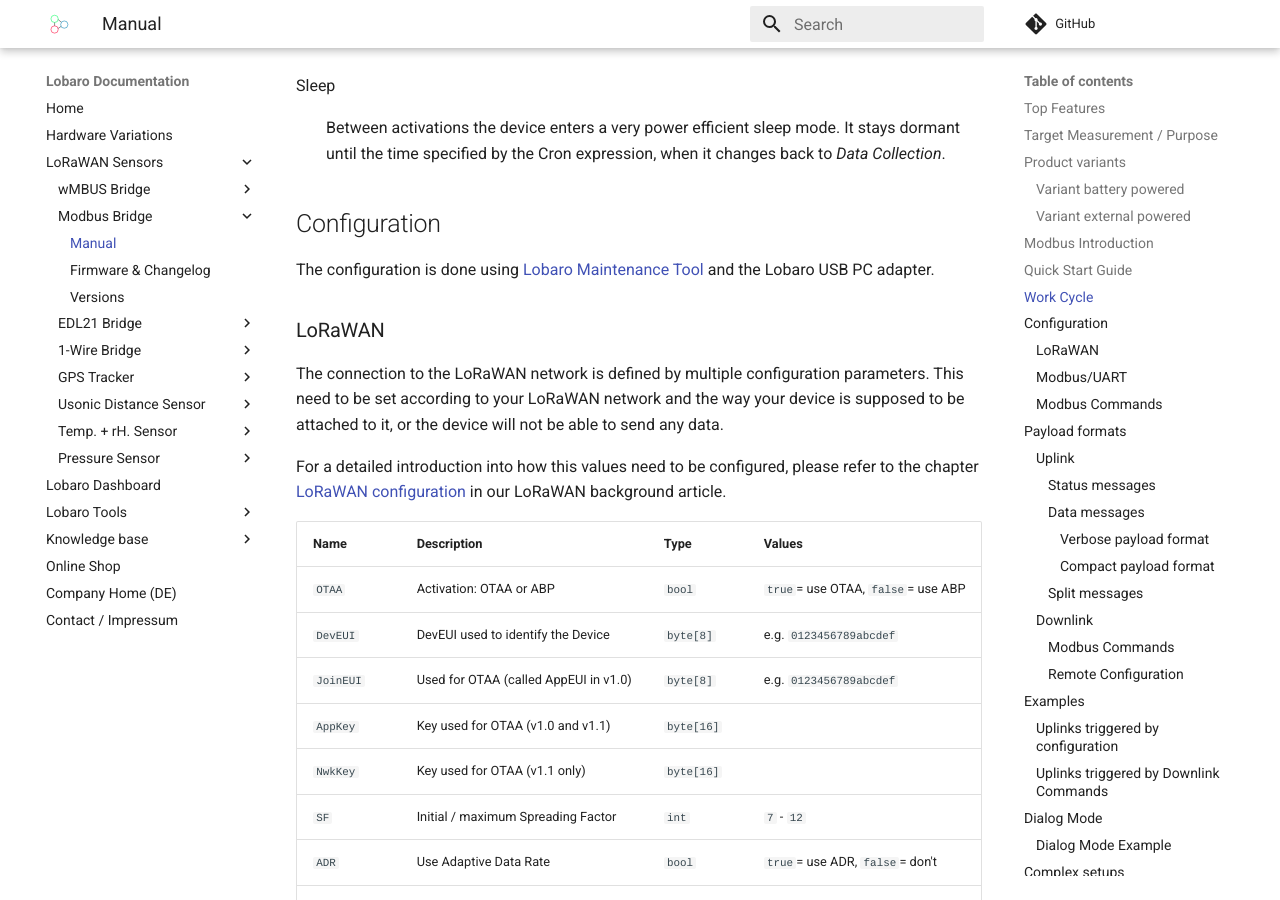
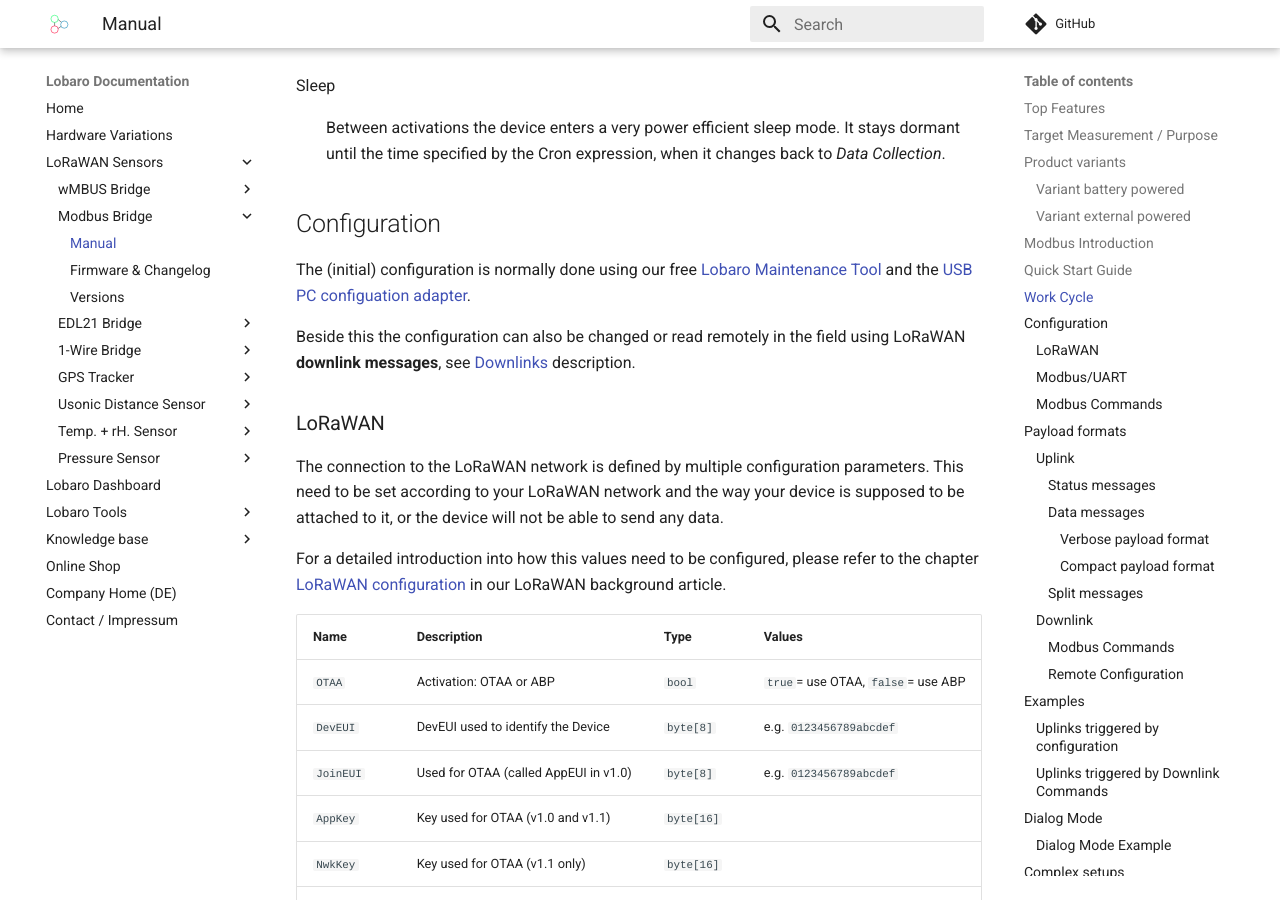
Before and after one commit to Lobaro/docs, an MkDocs documentation site: the page built from docs/lorawan-sensors/modbus-lorawan/index.md, in a window 1280 px wide and 900 px high, scrolled down 5790 px. Built offline with MkDocs 1.6.1 and Material for MkDocs 9.7.7, drawn with Linux system fonts in a browser that asks for light colours; a script that is not in the unit is left out; comment, search, counter and statistics services are not loaded.

Commit message:
fix links to config adapter in modbus bridge doc. Add note to remote configuration possibility

```diff
--- a/docs/lorawan-sensors/modbus-lorawan/index.md
+++ b/docs/lorawan-sensors/modbus-lorawan/index.md
@@ -194,7 +194,11 @@
     back to *Data Collection*.
 
 ## Configuration
-The configuration is done using [Lobaro Maintenance Tool](/tools/lobaro-tool/) and the Lobaro USB PC adapter.
+The (initial) configuration is normally done using our free [Lobaro Maintenance Tool](/tools/lobaro-tool.html)
+and the [USB PC configuation adapter](/tools/usb-config-adapter.html).
+
+Beside this the configuration can also be changed or read remotely in the field
+using LoRaWAN **downlink messages**, see [Downlinks](#downlink) description.
 
 ### LoRaWAN
 The connection to the LoRaWAN network is defined by multiple configuration parameters.
```
